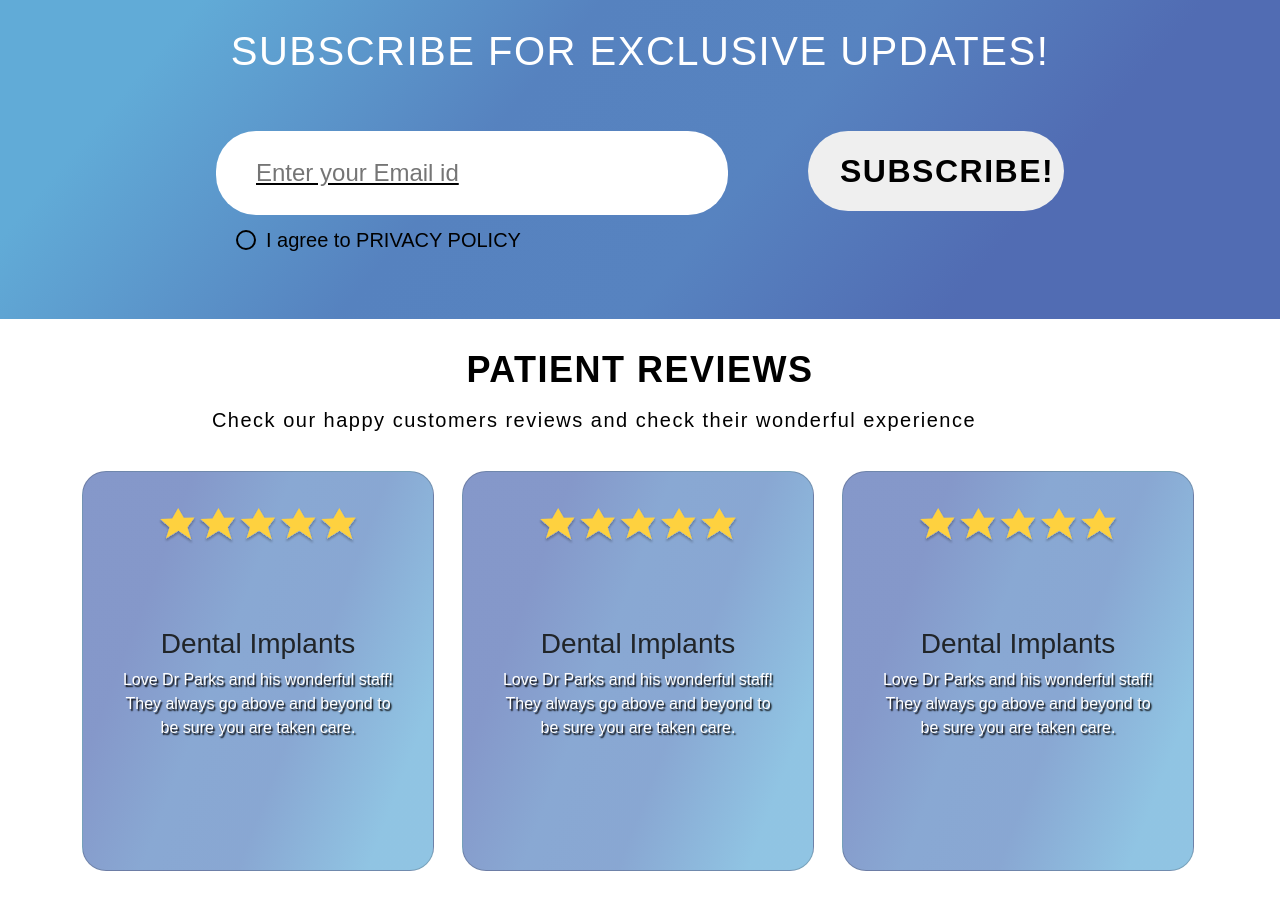
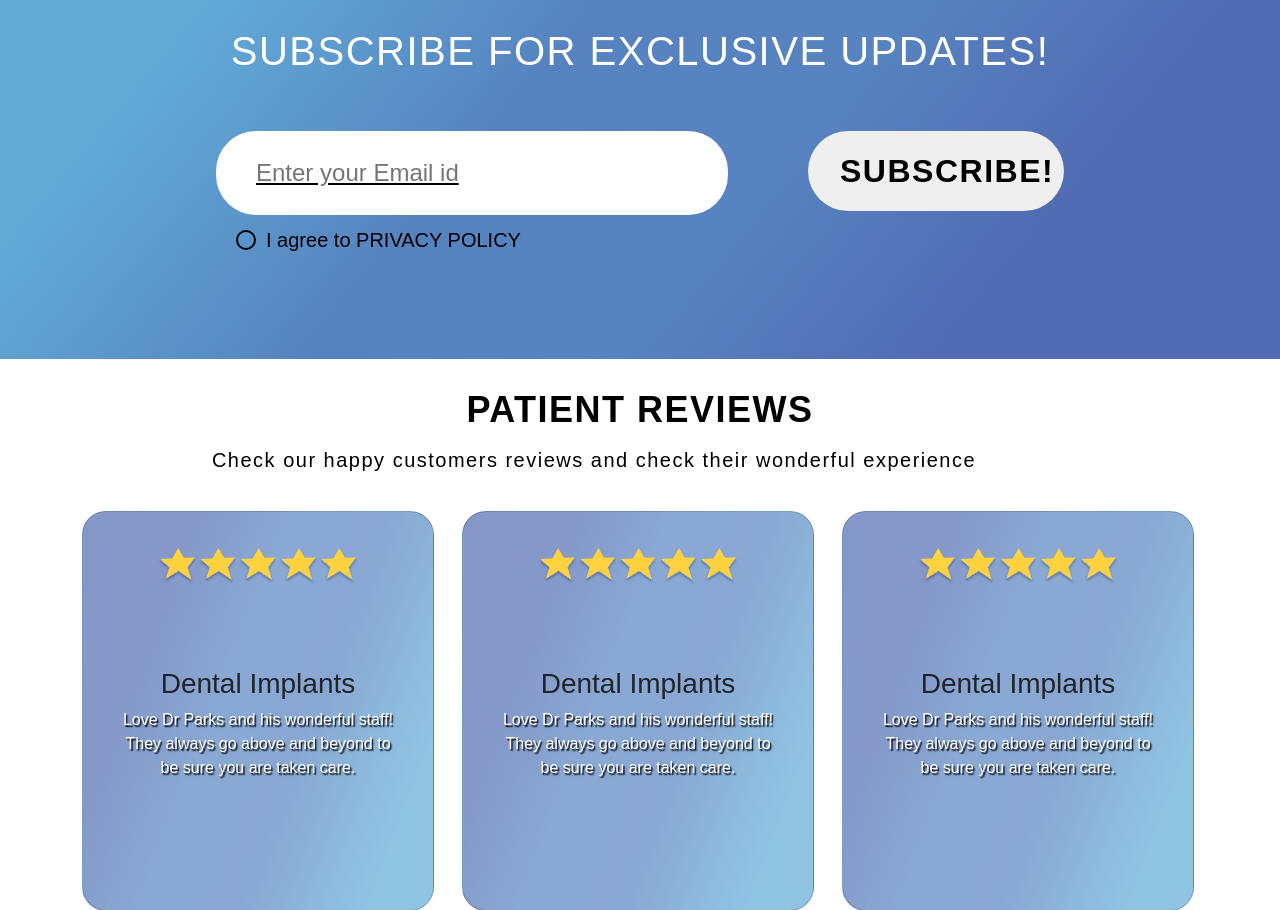
Before and after one commit to sahil1330/dentalcare, a PHP site: page / in a window 1280 px wide. Shown: the part 3899-4809 px from the top of the page. Run offline with PHP 8.4, Linux system fonts and the light colour scheme; some libraries are stand-ins or nearby versions; some web fonts are replaced.

Commit message:
Refactor hero section height in CSS

```diff
--- a/styles/style.css
+++ b/styles/style.css
@@ -900,7 +900,7 @@ nav ul a {
     #5783c0 58%,
     #516cb3 78%
   );
-  height: 40vh;
+  height: 45vh;
 }
 .exclusive-updates-part2 .container {
   padding: 28px 0;
```
